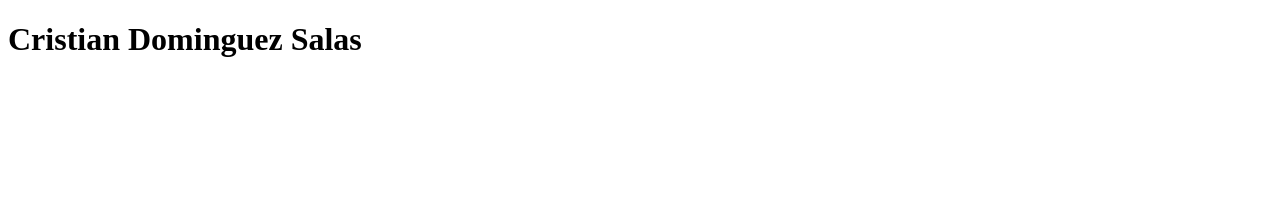
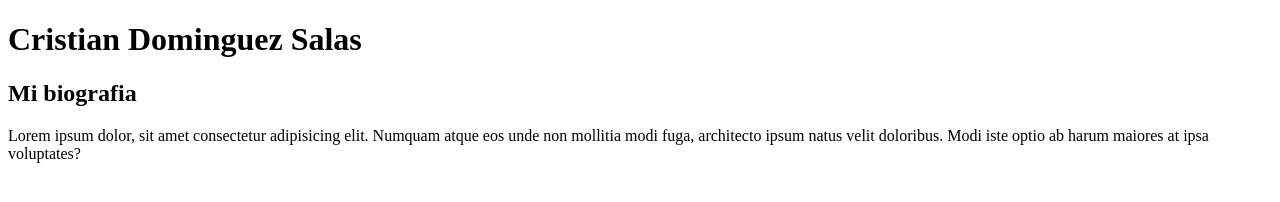
Before and after one commit to exxxxa/1DAW-Repositorios, a plain HTML site: page index.html in a window 1280 px wide. Drawn offline with Linux system fonts and the light colour scheme.

Commit message:
Añadida la biografia

```diff
--- a/index.html
+++ b/index.html
@@ -7,5 +7,9 @@
 </head>
 <body>
     <h1>Cristian Dominguez Salas</h1>
+    <article>
+        <h2>Mi biografia</h2>
+        <p>Lorem ipsum dolor, sit amet consectetur adipisicing elit. Numquam atque eos unde non mollitia modi fuga, architecto ipsum natus velit doloribus. Modi iste optio ab harum maiores at ipsa voluptates?</p>
+    </article>
 </body>
 </html>
```
